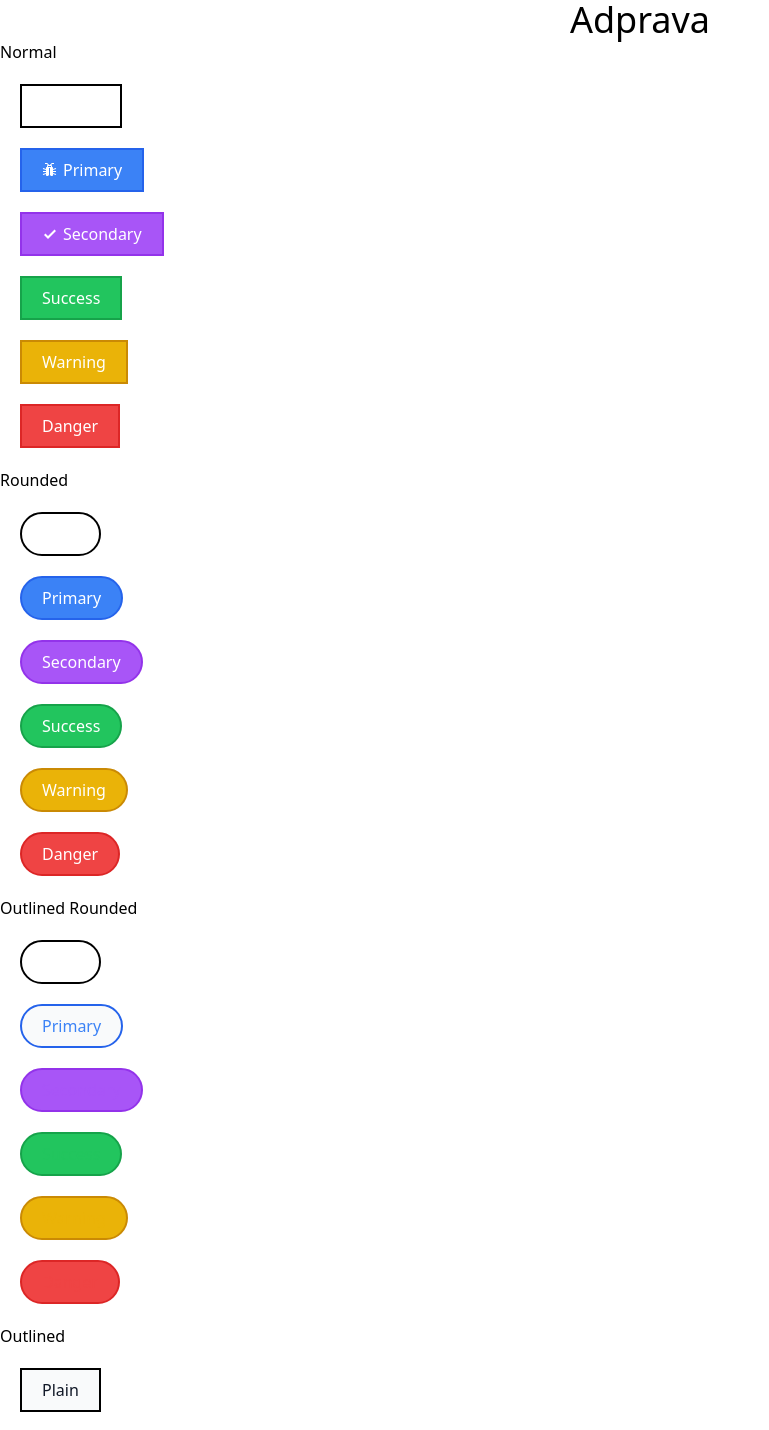
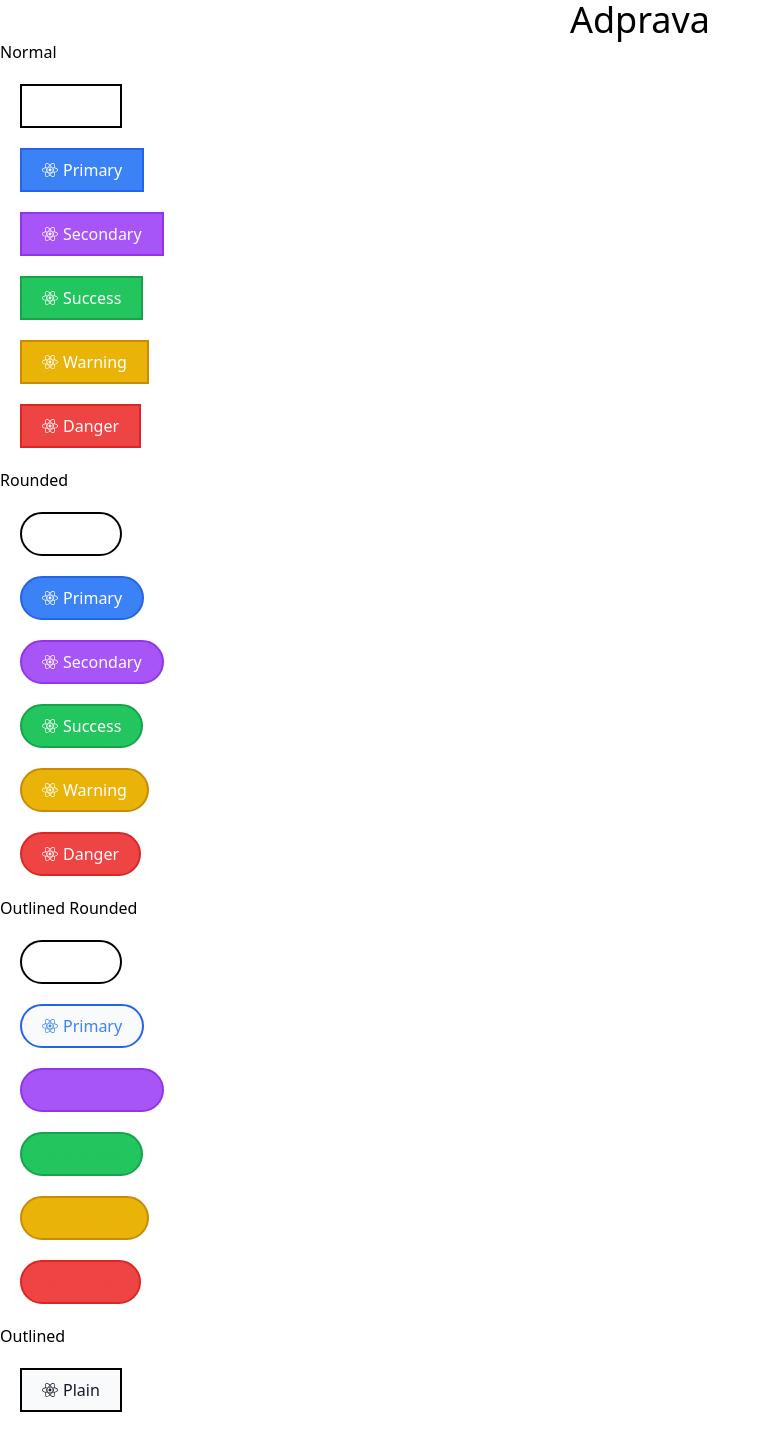
Before and after one commit to yunusparvezkhan/adprava, a React (Create React App) app: page / in a window 1280 px wide. Shown: the top 1430 px of the page, without its empty margins (0-769 px from the left). Built offline with nearby package versions, Linux system fonts and the light colour scheme.

Commit message:
v1 Delta 1.23 || Button Style
Added a icon to every Button

```diff
--- a/src/App.js
+++ b/src/App.js
@@ -3,6 +3,7 @@ import Button from "./lib/Button";
 // Icons  ---->
 import { CiBeaker1 } from "react-icons/ci";
 import { GoBug, GoCheck } from "react-icons/go";
+import { FaReact } from "react-icons/fa";
 
 function App() {
   return (
@@ -11,36 +12,36 @@ function App() {
       <div>
 
         <label>Normal</label>
-        <Button> <CiBeaker1 /> Plain</Button>
-        <Button primary > <GoBug /> Primary</Button>
-        <Button secondary ><GoCheck /> Secondary</Button>
-        <Button success >Success</Button>
-        <Button warning >Warning</Button>
-        <Button danger >Danger</Button>
+        <Button> <FaReact /> Plain</Button>
+        <Button primary > <FaReact /> Primary</Button>
+        <Button secondary ><FaReact /> Secondary</Button>
+        <Button success ><FaReact /> Success</Button>
+        <Button warning ><FaReact /> Warning</Button>
+        <Button danger ><FaReact /> Danger</Button>
 
         <label>Rounded</label>
-        <Button rounded >Plain</Button>
-        <Button primary rounded >Primary</Button>
-        <Button secondary rounded>Secondary</Button>
-        <Button success rounded>Success</Button>
-        <Button warning rounded>Warning</Button>
-        <Button danger rounded>Danger</Button>
+        <Button rounded ><FaReact /> Plain</Button>
+        <Button primary rounded ><FaReact /> Primary</Button>
+        <Button secondary rounded><FaReact /> Secondary</Button>
+        <Button success rounded><FaReact /> Success</Button>
+        <Button warning rounded><FaReact /> Warning</Button>
+        <Button danger rounded><FaReact /> Danger</Button>
 
         <label>Outlined Rounded</label>
-        <Button rounded >Plain</Button>
-        <Button primary outlined rounded >Primary</Button>
-        <Button secondary outlined rounded>Secondary</Button>
-        <Button success outlined rounded>Success</Button>
-        <Button warning outlined rounded>Warning</Button>
-        <Button danger outlined rounded>Danger</Button>
+        <Button rounded ><FaReact /> Plain</Button>
+        <Button primary outlined rounded ><FaReact /> Primary</Button>
+        <Button secondary outlined rounded><FaReact /> Secondary</Button>
+        <Button success outlined rounded><FaReact /> Success</Button>
+        <Button warning outlined rounded><FaReact /> Warning</Button>
+        <Button danger outlined rounded><FaReact /> Danger</Button>
 
         <label>Outlined</label>
-        <Button outlined>Plain</Button>
-        <Button primary outlined>Primary</Button>
-        <Button secondary outlined>Secondary</Button>
-        <Button success outlined>Success</Button>
-        <Button warning outlined>Warning</Button>
-        <Button danger outlined>Danger</Button>
+        <Button outlined><FaReact /> Plain</Button>
+        <Button primary outlined><FaReact /> Primary</Button>
+        <Button secondary outlined><FaReact /> Secondary</Button>
+        <Button success outlined><FaReact /> Success</Button>
+        <Button warning outlined><FaReact /> Warning</Button>
+        <Button danger outlined><FaReact /> Danger</Button>
       </div>
     </div >
   );
```
